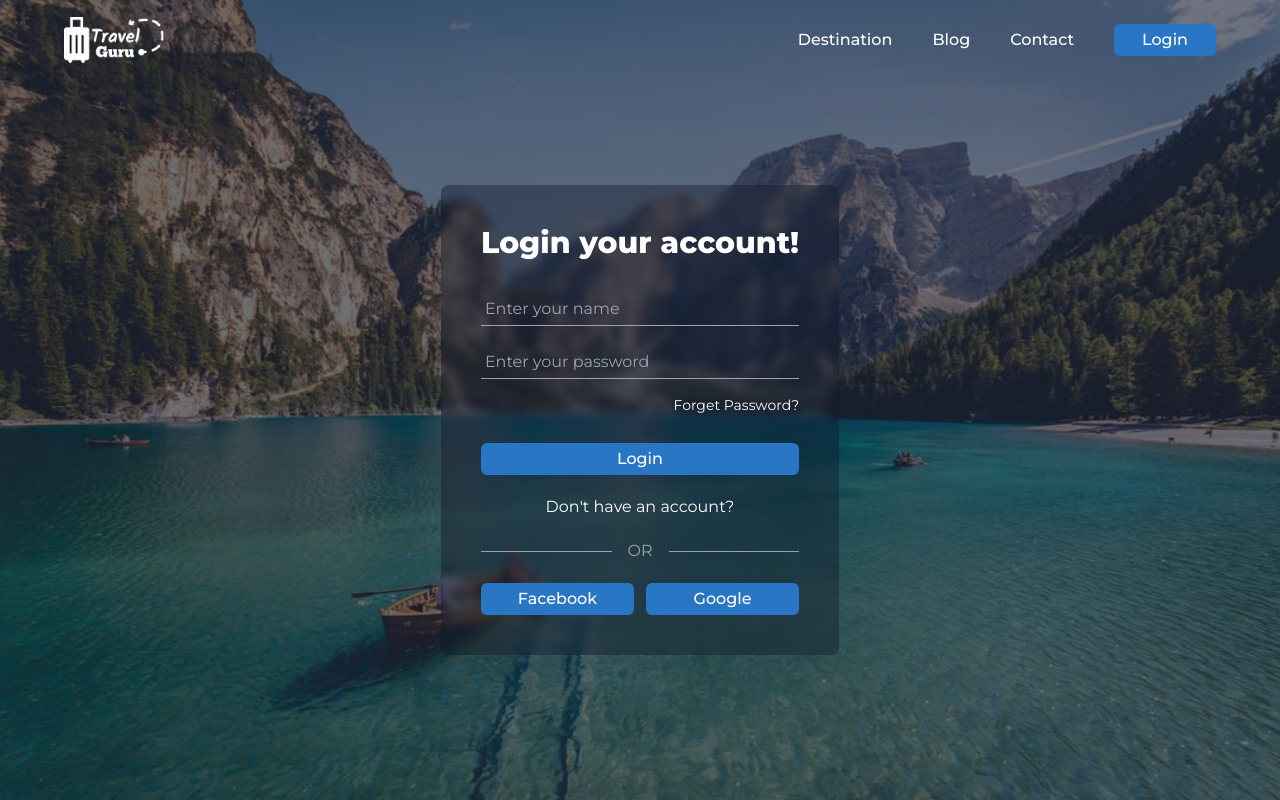
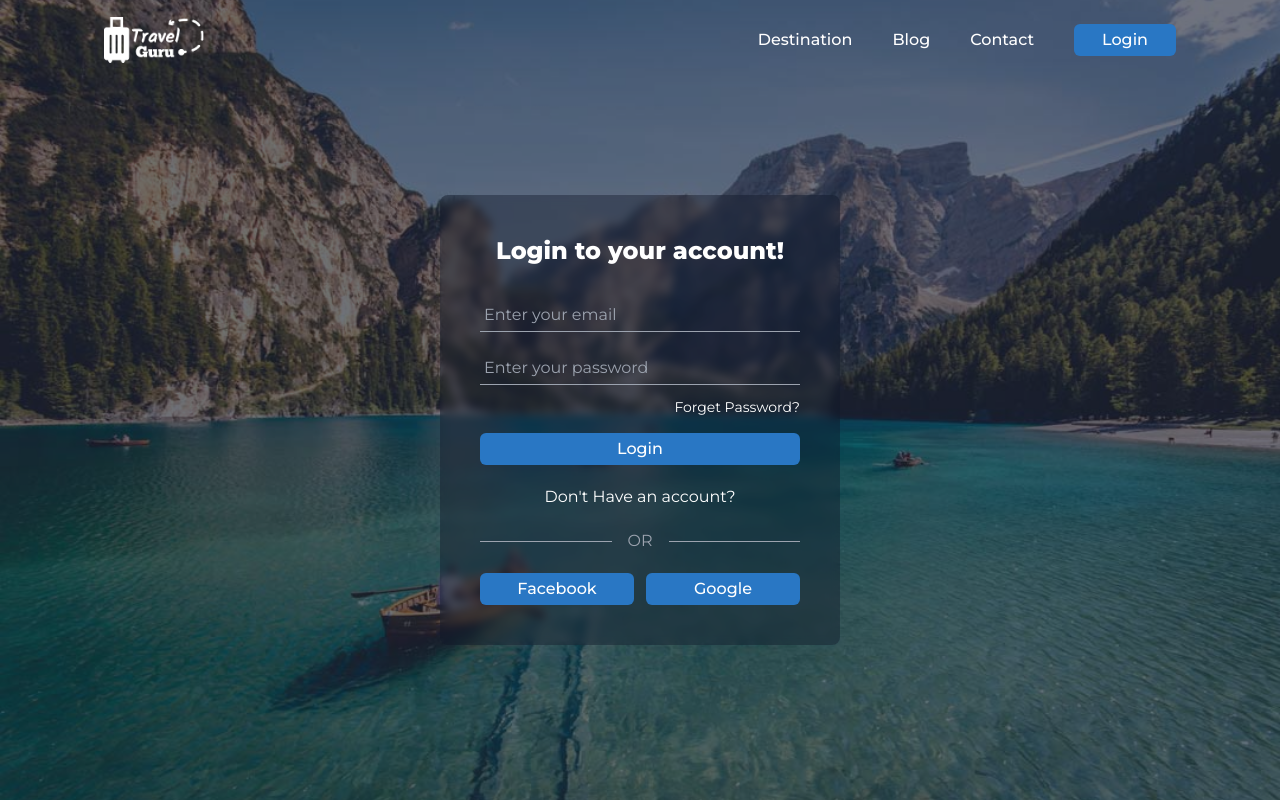
Before and after one commit to sabbirzzaman/travel-guru, a React (Create React App) app: page /login in a window 1280 px wide. Built offline with nearby package versions, Linux system fonts and the light colour scheme; no server answers.

Commit message:
public route added

```diff
--- a/src/App.js
+++ b/src/App.js
@@ -7,6 +7,7 @@ import Login from './components/Login/Login';
 import Signup from './components/Signup/Signup';
 import { Toaster } from 'react-hot-toast';
 import RequiredAuth from './components/RequiredAuth/RequiredAuth';
+import PublicRoute from './components/PublicRoute/PublicRoute';
 
 function App() {
     return (
@@ -29,8 +30,22 @@ function App() {
                         </RequiredAuth>
                     }
                 />
-                <Route path="/login" element={<Login />} />
-                <Route path="/signup" element={<Signup />} />
+                <Route
+                    path="/login"
+                    element={
+                        <PublicRoute>
+                            <Login />
+                        </PublicRoute>
+                    }
+                />
+                <Route
+                    path="/signup"
+                    element={
+                        <PublicRoute>
+                            <Signup />
+                        </PublicRoute>
+                    }
+                />
             </Routes>
             <Toaster />
         </>
--- a/src/components/Login/Login.js
+++ b/src/components/Login/Login.js
@@ -1,56 +1,102 @@
-import React from 'react';
-import { Link } from 'react-router-dom';
+import React, { useEffect, useState } from 'react';
+import { Link, useNavigate } from 'react-router-dom';
 import loginBg from '../../images/login-bg.jpg';
 import Header from '../common/Header';
+import auth from '../../firebase.init';
+import { useSignInWithEmailAndPassword } from 'react-firebase-hooks/auth';
+import toast from 'react-hot-toast';
 
-const Login = () => {
+const Signup = () => {
+    // local states
+    const [email, setEmail] = useState('');
+    const [password, setPassword] = useState('');
+    // const [validation, setValidation] = useState(false);
+
+    // navigator form router
+    const navigate = useNavigate();
+
+    // login hook form firebase hook
+    const [signInWithEmailAndPassword, user, error] =
+        useSignInWithEmailAndPassword(auth);
+
+    // handle login
+    const handleOnSubmit = (e) => {
+        e.preventDefault();
+        signInWithEmailAndPassword(email, password);
+    };
+
+    // handle firebase authentication error
+    if (error) {
+        error?.code === 'auth/user-not-found' &&
+            toast.error('Account does not exist');
+
+        error?.code === 'auth/wrong-password' &&
+            toast.error('Password incorrect.');
+    }
+
+    // navigate user
+    useEffect(() => {
+        if (user) {
+            navigate('/');
+            toast.success(`Welcome!`);
+        }
+    }, [user, navigate]);
+
     return (
         <div
             className="h-screen w-full bg-cover bg-center bg-no-repeat"
             style={{ backgroundImage: `url(${loginBg})` }}
         >
             <div className="h-screen w-full bg-slate-900/60">
-                <div className="max-w-6xl mx-auto">
+                <div className="xl:max-w-6xl lg:max-w-5xl md:max-w-4xl mx-auto md:px-10 px-3">
                     <Header />
 
                     <div className="h-[calc(95vh-80px)] flex justify-center items-center">
-                        <div className="max-w-2xl mx-auto p-10 rounded-lg backdrop-blur-sm bg-slate-900/40">
-                            <h2 className="text-3xl mb-8 font-extrabold text-white">
-                                Login your account!
+                        <div className="md:w-[400px] sm:w-96 w-80 sm:p-10 p-5 py-8 rounded-lg backdrop-blur-sm bg-slate-900/40">
+                            <h2 className="sm:text-2xl text-xl mb-8 text-center font-extrabold text-white">
+                                Login to your account!
                             </h2>
-                            <form>
+                            <form onSubmit={handleOnSubmit}>
                                 <div className="mb-5">
                                     <input
-                                        type="text"
-                                        placeholder="Enter your name"
-                                        className="relative w-full p-1 bg-transparent outline-none text-white transition-all duration-500 border-b-gray-400 border-b focus:border-b-blue-400 focus:border-b"
+                                        type="email"
+                                        placeholder="Enter your email"
+                                        value={email}
+                                        onChange={(e) =>
+                                            setEmail(e.target.value)
+                                        }
+                                        className="relative w-full p-1 bg-transparent md:text-base text-sm outline-none text-white transition-all duration-500 border-b-gray-400 border-b focus:border-b-blue-400 focus:border-b"
                                     />
                                 </div>
-                                <div className="mb-4">
+                                <div className="mb-3">
                                     <input
                                         type="password"
                                         placeholder="Enter your password"
-                                        className="relative w-full p-1 bg-transparent outline-none text-white transition-all duration-500 border-b-gray-400 border-b focus:border-b-blue-400 focus:border-b"
+                                        value={password}
+                                        onChange={(e) =>
+                                            setPassword(e.target.value)
+                                        }
+                                        className="relative w-full p-1 bg-transparent md:text-base text-sm outline-none text-white transition-all duration-500 border-b-gray-400 border-b focus:border-b-blue-400 focus:border-b"
                                     />
                                 </div>
 
-                                <div className="mb-7 text-sm text-right transition-all duration-300 text-white hover:text-blue-300">
+                                <div className="mb-4 text-sm text-right transition-all duration-300 text-white hover:text-blue-400">
                                     <Link to="/">Forget Password?</Link>
                                 </div>
 
                                 <button
                                     type="submit"
-                                    className="bg-[#2977c4] text-white py-1 px-7 w-full rounded-md font-medium text-base transition-all duration-300 hover:bg-[#3498db]"
+                                    className="bg-[#2977c4] text-white py-1 px-7 md:text-base text-sm w-full rounded-md font-medium transition-all duration-300 hover:bg-[#3498db]"
                                 >
                                     Login
                                 </button>
                             </form>
 
-                            <div className='text-white mt-5 text-center transition-all duration-300 hover:text-blue-300'>
-                                <Link to="/signup">Don't have an account?</Link>
+                            <div className="text-white mt-5 text-center transition-all md:text-base text-sm duration-300 hover:text-blue-400">
+                                <Link to="/signup">Don't Have an account?</Link>
                             </div>
 
-                            <div className="relative flex py-5 items-center">
+                            <div className="relative md:text-base text-sm flex py-5 items-center">
                                 <div className="flex-grow border-t border-gray-400"></div>
                                 <span className="flex-shrink mx-4 text-gray-400">
                                     OR
@@ -59,10 +105,10 @@ const Login = () => {
                             </div>
 
                             <div className="grid grid-cols-2 gap-3">
-                                <button className="bg-[#2977c4] text-white py-1 px-7 w-full rounded-md font-medium text-base transition-all duration-300 hover:bg-[#3498db]">
+                                <button className="bg-[#2977c4] text-white py-1 md:text-base text-sm w-full rounded-md font-medium transition-all duration-300 hover:bg-[#3498db]">
                                     Facebook
                                 </button>
-                                <button className="bg-[#2977c4] text-white py-1 px-7 w-full rounded-md font-medium text-base transition-all duration-300 hover:bg-[#3498db]">
+                                <button className="bg-[#2977c4] text-white py-1 md:text-base text-sm w-full rounded-md font-medium transition-all duration-300 hover:bg-[#3498db]">
                                     Google
                                 </button>
                             </div>
@@ -74,4 +120,4 @@ const Login = () => {
     );
 };
 
-export default Login;
+export default Signup;
--- /dev/null
+++ b/src/components/PublicRoute/PublicRoute.js
@@ -0,0 +1,17 @@
+import { useAuthState } from 'react-firebase-hooks/auth';
+import { Navigate, useLocation } from 'react-router-dom';
+import auth from '../../firebase.init';
+
+
+const PublicRoute = ({ children }) => {
+    const [user] = useAuthState(auth);
+    const location = useLocation();
+
+    if(user) {
+        return <Navigate to="/" state={{ form: location }} replace></Navigate>
+    }
+
+    return children;
+};
+
+export default PublicRoute;
--- a/src/components/Signup/Signup.js
+++ b/src/components/Signup/Signup.js
@@ -10,21 +10,26 @@ import {
 import toast from 'react-hot-toast';
 
 const Signup = () => {
+    // local state
     const [name, setName] = useState('');
     const [email, setEmail] = useState('');
     const [password, setPassword] = useState('');
     // const [validation, setValidation] = useState(false);
     const [confirmPassword, setConfirmPassword] = useState('');
 
+    // navigate hook
     const navigate = useNavigate();
 
+    // create user hook
     const [createUserWithEmailAndPassword, user, error] =
         useCreateUserWithEmailAndPassword(auth, {
             sendEmailVerification: true,
         });
 
+    // update profile hook
     const [updateProfile] = useUpdateProfile(auth);
 
+    // handle signup
     const handleOnSubmit = async (e) => {
         e.preventDefault();
 
@@ -42,6 +47,7 @@ const Signup = () => {
         await updateProfile({ displayName: name });
     };
 
+    // handle auth errors
     if (error) {
         error?.code === 'auth/email-already-in-use' &&
             toast.error('User account already exists!');
@@ -123,7 +129,7 @@ const Signup = () => {
                                 </button>
                             </form>
 
-                            <div className="text-white mt-5 text-center transition-all md:text-base text-sm duration-300 hover:text-blue-300">
+                            <div className="text-white mt-5 text-center transition-all md:text-base text-sm duration-300 hover:text-blue-400">
                                 <Link to="/login">
                                     Already have an account?
                                 </Link>
```
